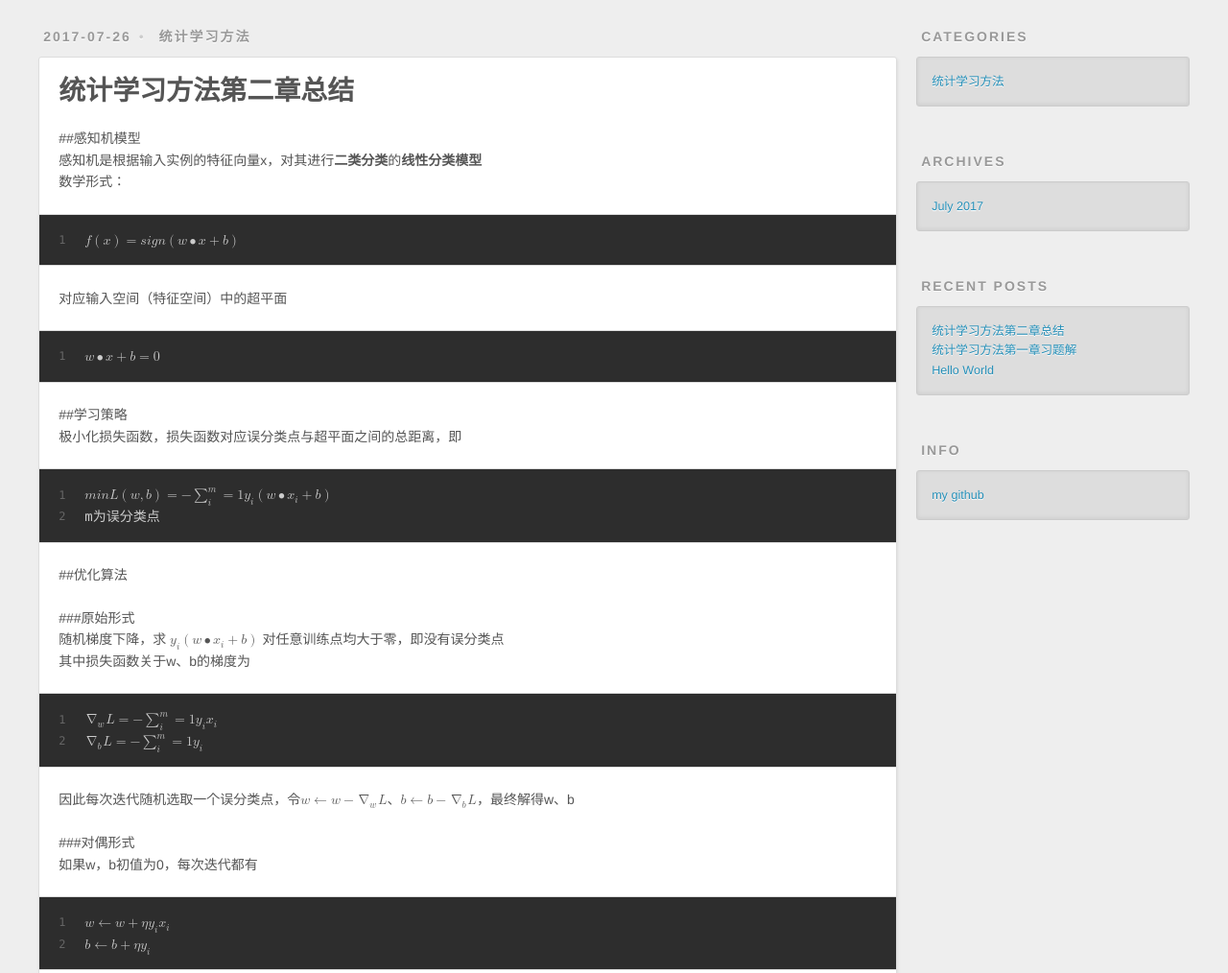
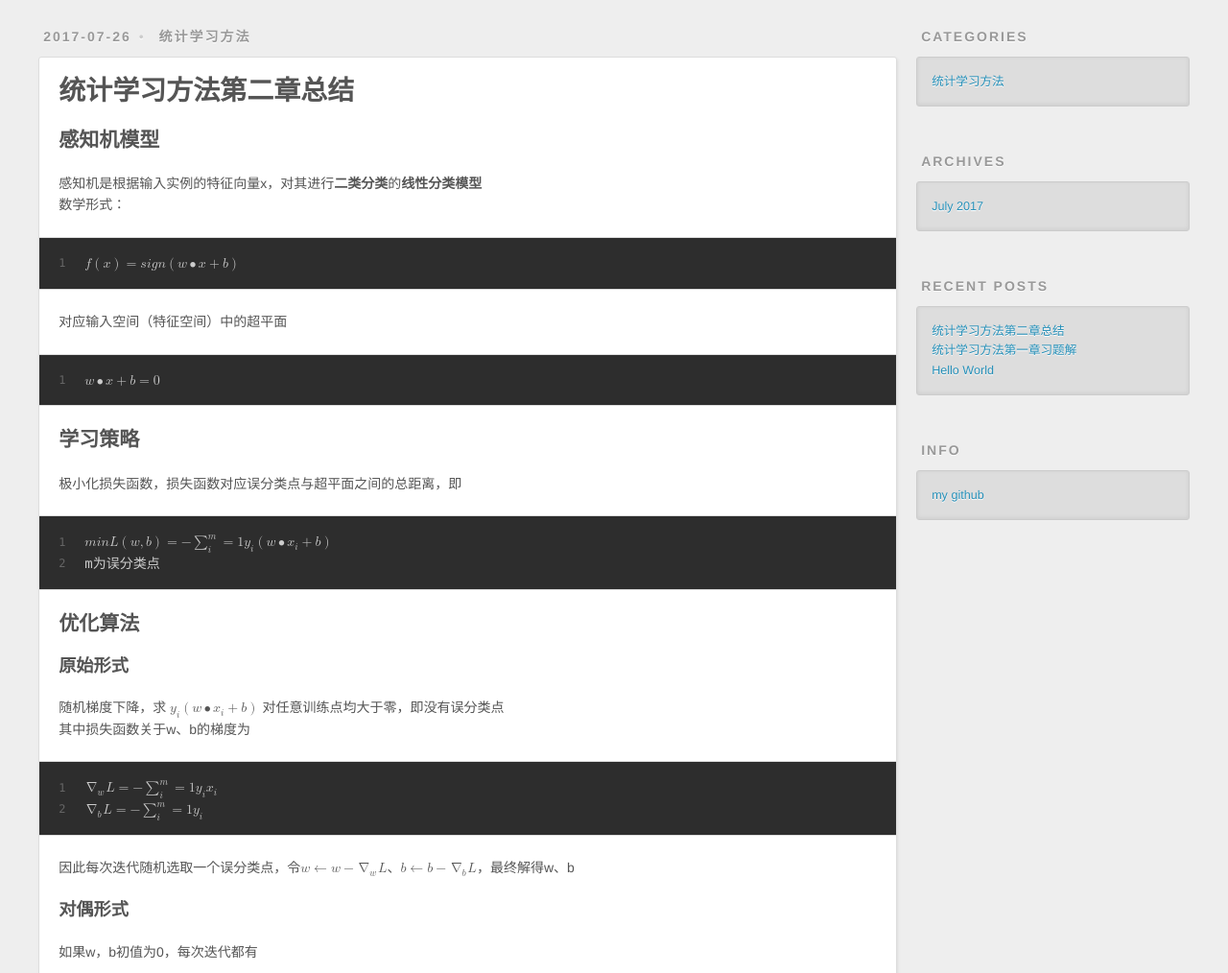
Before and after one commit to wanghsinche/wanghsinche.github.io, a plain HTML site: page index.html in a window 1280 px wide. Shown: the part 520-1534 px from the top of the page at 96% size. Drawn offline with nearby package versions, Linux system fonts and the light colour scheme; a web font is replaced by a local one.

Commit message:
"deploy_at_07/28/17"

```diff
--- a/index.html
+++ b/index.html
@@ -100,17 +100,16 @@ ga('send', 'pageview');
 
     <div class="article-entry" itemprop="articleBody">
 
-        <p>##感知机模型<br>感知机是根据输入实例的特征向量x，对其进行<strong>二类分类</strong>的<strong>线性分类模型</strong><br>数学形式：<br><figure class="highlight plain"><table><tr><td class="gutter"><pre><div class="line">1</div></pre></td><td class="code"><pre><div class="line">$f(x)=sign(w•x+b)$</div></pre></td></tr></table></figure></p>
+        <h2 id="感知机模型"><a href="#感知机模型" class="headerlink" title="感知机模型"></a>感知机模型</h2><p>感知机是根据输入实例的特征向量x，对其进行<strong>二类分类</strong>的<strong>线性分类模型</strong><br>数学形式：<br><figure class="highlight plain"><table><tr><td class="gutter"><pre><div class="line">1</div></pre></td><td class="code"><pre><div class="line">$f(x)=sign(w•x+b)$</div></pre></td></tr></table></figure></p>
 <p>对应输入空间（特征空间）中的超平面<br><figure class="highlight plain"><table><tr><td class="gutter"><pre><div class="line">1</div></pre></td><td class="code"><pre><div class="line">$w•x+b=0$</div></pre></td></tr></table></figure></p>
-<p>##学习策略<br>极小化损失函数，损失函数对应误分类点与超平面之间的总距离，即<br><figure class="highlight plain"><table><tr><td class="gutter"><pre><div class="line">1</div><div class="line">2</div></pre></td><td class="code"><pre><div class="line">$min L(w,b) = -&#123;∑↖m↙i=1&#125;y_i(w•x_i+b)$ </div><div class="line">m为误分类点</div></pre></td></tr></table></figure></p>
-<p>##优化算法</p>
-<p>###原始形式<br>随机梯度下降，求 $y_i(w•x_i+b)$ 对任意训练点均大于零，即没有误分类点<br>其中损失函数关于w、b的梯度为<br><figure class="highlight plain"><table><tr><td class="gutter"><pre><div class="line">1</div><div class="line">2</div></pre></td><td class="code"><pre><div class="line">$∇_wL = -&#123;∑↖m↙i=1&#125;y_ix_i$</div><div class="line">$∇_bL = -&#123;∑↖m↙i=1&#125;y_i$</div></pre></td></tr></table></figure></p>
+<h2 id="学习策略"><a href="#学习策略" class="headerlink" title="学习策略"></a>学习策略</h2><p>极小化损失函数，损失函数对应误分类点与超平面之间的总距离，即<br><figure class="highlight plain"><table><tr><td class="gutter"><pre><div class="line">1</div><div class="line">2</div></pre></td><td class="code"><pre><div class="line">$min L(w,b) = -&#123;∑↖m↙i=1&#125;y_i(w•x_i+b)$ </div><div class="line">m为误分类点</div></pre></td></tr></table></figure></p>
+<h2 id="优化算法"><a href="#优化算法" class="headerlink" title="优化算法"></a>优化算法</h2><h3 id="原始形式"><a href="#原始形式" class="headerlink" title="原始形式"></a>原始形式</h3><p>随机梯度下降，求 $y_i(w•x_i+b)$ 对任意训练点均大于零，即没有误分类点<br>其中损失函数关于w、b的梯度为<br><figure class="highlight plain"><table><tr><td class="gutter"><pre><div class="line">1</div><div class="line">2</div></pre></td><td class="code"><pre><div class="line">$∇_wL = -&#123;∑↖m↙i=1&#125;y_ix_i$</div><div class="line">$∇_bL = -&#123;∑↖m↙i=1&#125;y_i$</div></pre></td></tr></table></figure></p>
 <p>因此每次迭代随机选取一个误分类点，令$w←w-∇_wL$、$b←b-∇_bL$，最终解得w、b  </p>
-<p>###对偶形式<br>如果w，b初值为0，每次迭代都有<br><figure class="highlight plain"><table><tr><td class="gutter"><pre><div class="line">1</div><div class="line">2</div></pre></td><td class="code"><pre><div class="line">$w←w+ηy_ix_i$</div><div class="line">$b←b+ηy_i$</div></pre></td></tr></table></figure></p>
+<h3 id="对偶形式"><a href="#对偶形式" class="headerlink" title="对偶形式"></a>对偶形式</h3><p>如果w，b初值为0，每次迭代都有<br><figure class="highlight plain"><table><tr><td class="gutter"><pre><div class="line">1</div><div class="line">2</div></pre></td><td class="code"><pre><div class="line">$w←w+ηy_ix_i$</div><div class="line">$b←b+ηy_i$</div></pre></td></tr></table></figure></p>
 <p>若$a_i$代表点i的迭代次数，学习率η=1，则最终的w可写为<br><figure class="highlight plain"><table><tr><td class="gutter"><pre><div class="line">1</div></pre></td><td class="code"><pre><div class="line">$w=&#123;∑↖n↙i=1&#125;a_iy_ix_i$</div></pre></td></tr></table></figure></p>
 <p>目标变为使$y_i({∑↖n↙j=1}a_jy_jx_j•x_i+b)$ 对任意训练点均大于零<br><figure class="highlight plain"><table><tr><td class="gutter"><pre><div class="line">1</div><div class="line">2</div></pre></td><td class="code"><pre><div class="line">$a_i←a_i+1$（代表误分点迭代次数加一）</div><div class="line">$b←b+y_i$</div></pre></td></tr></table></figure></p>
 <p>其中x_j•x_i可以事先用Gram矩阵存储</p>
-<p>##算法收敛性<br>若数据集线性可分，则算法收敛，误分类次数k有如下性质<br><figure class="highlight plain"><table><tr><td class="gutter"><pre><div class="line">1</div></pre></td><td class="code"><pre><div class="line">$k≦(R/ϒ)^2$</div></pre></td></tr></table></figure></p>
+<h2 id="算法收敛性"><a href="#算法收敛性" class="headerlink" title="算法收敛性"></a>算法收敛性</h2><p>若数据集线性可分，则算法收敛，误分类次数k有如下性质<br><figure class="highlight plain"><table><tr><td class="gutter"><pre><div class="line">1</div></pre></td><td class="code"><pre><div class="line">$k≦(R/ϒ)^2$</div></pre></td></tr></table></figure></p>
 <p>R与|x|最大值有关</p>
 
 
```
Also changed, not shown: 2017/07/26/conclusion2/index.html (+9 -10 lines).
